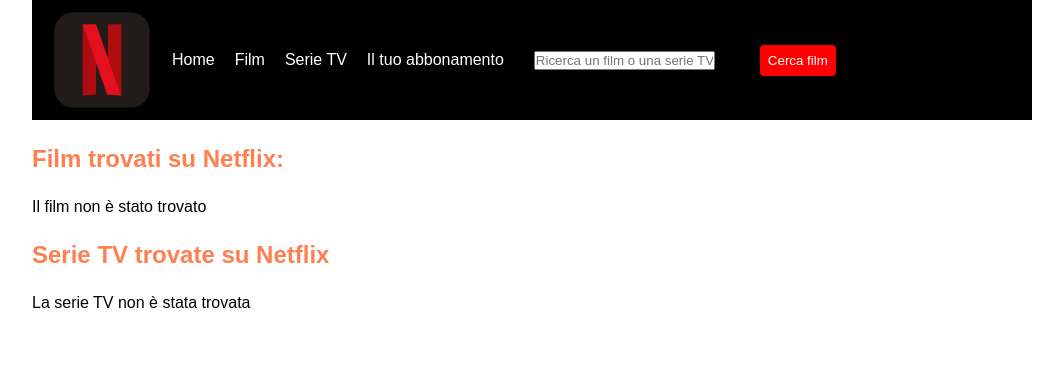
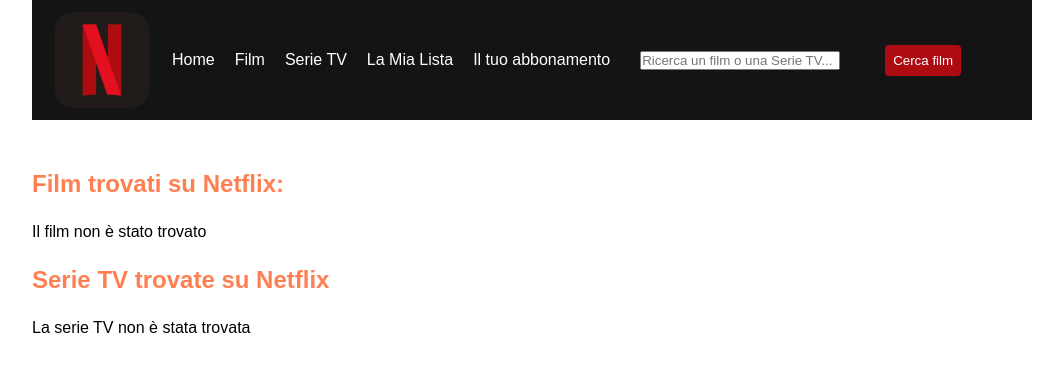
Before and after one commit to fabiomazzilli85/Boolflix, a Vue app: page / in a window 1280 px wide. Shown: the top 372 px of the page, without its empty margins (108-1171 px from the left). Built offline with nearby package versions, Linux system fonts and the light colour scheme.

Commit message:
Modificato tag di input. Prelevato colori ufficiali Netflix e inseriti nel progetto.

```diff
--- a/src/components/search.vue
+++ b/src/components/search.vue
@@ -5,9 +5,10 @@
             <li>Home</li>
             <li>Film</li>
             <li>Serie TV</li>
+            <li>La Mia Lista</li>
             <li>Il tuo abbonamento</li>
         </ul>
-        <input type="text" v-model="searchQuery" @keyup.enter="search" placeholder="Ricerca un film o una serie TV">
+        <input type="text" v-model="searchQuery" @keyup.enter="search" placeholder="Ricerca un film o una Serie TV...">
         <button @click="search">Cerca film</button>
     </div>
 </template>
@@ -68,6 +69,8 @@ export default {
 
 input {
     margin: 25px 0;
+    width: 200px;
+    height: auto;
 }
 
 ul,
@@ -80,17 +83,18 @@ li {
 }
 
 .search-tag {
-    background-color: black;
+    background-color: #141414;
     display: flex;
     align-items: center;
     gap: 30px;
     padding: 10px 20px;
+    margin-bottom: 50px;
 }
 
 button {
     margin: 0 15px;
     padding: 8px;
-    background-color: red;
+    background-color: #ad0c12;
     border-radius: 4px;
     color: white;
     border: none;
```
